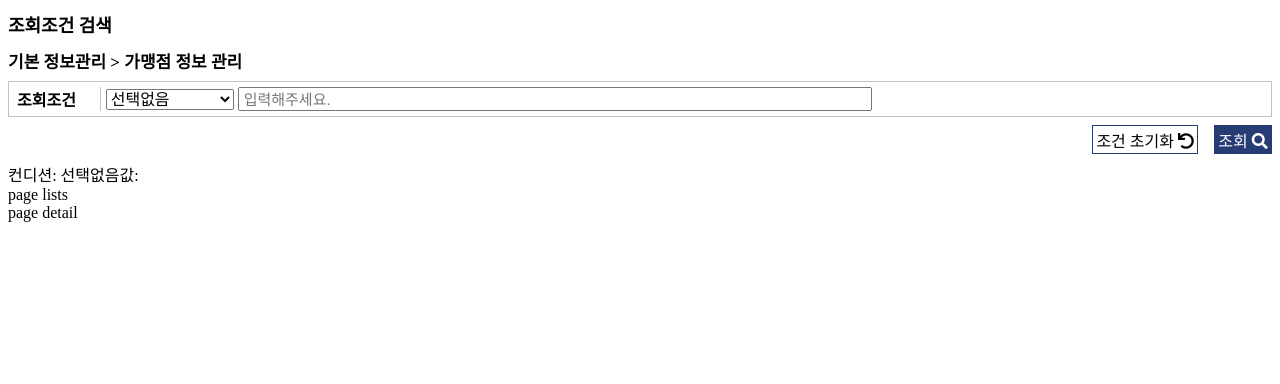
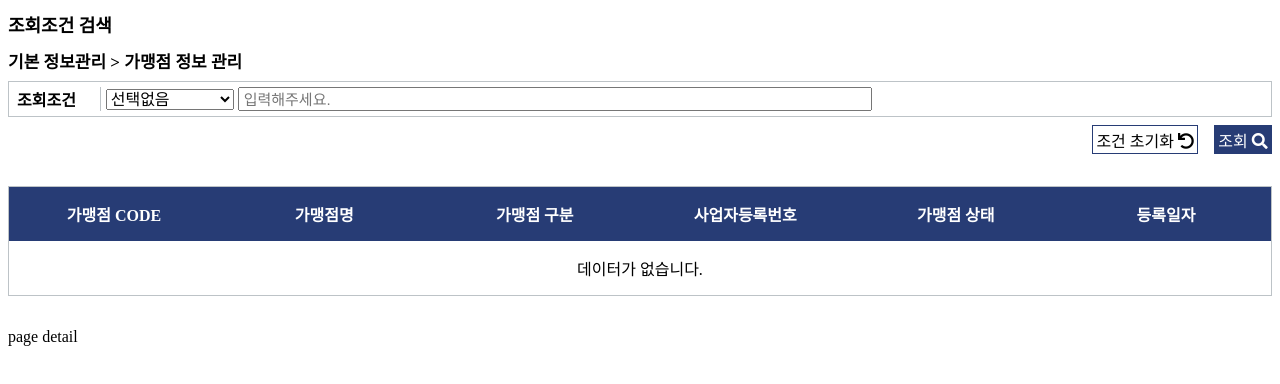
Before and after one commit to minhanPark/vue-cli-page, a Vue app: page / in a window 1280 px wide. Shown: the top 384 px of the page. Built offline with nearby package versions, Linux system fonts and the light colour scheme.

Commit message:
page list design completed

```diff
--- a/src/App.vue
+++ b/src/App.vue
@@ -1,7 +1,7 @@
 <template>
   <div id="app">
     <PageHeader v-on:findLists="getLists"></PageHeader>
-    <PageLists></PageLists>
+    <PageLists v-bind:data="searchedList"></PageLists>
     <PageDetail></PageDetail>
   </div>
 </template>
@@ -66,14 +66,14 @@ export default {
           registrationDate: "2020-07-01"
         }
       ],
-      searchedList: []
+      searchedList: {}
     };
   },
   methods: {
     getLists(condition, value) {
       const temp = condition === "franchiseCode" ? "code" : "franchiseName";
       const lists = this.franchiseLists.filter(list => list[temp] === value);
-      this.searchedList = lists;
+      this.searchedList = lists[0];
       console.log(this.searchedList);
     }
   }
--- a/src/components/PageHeader.vue
+++ b/src/components/PageHeader.vue
@@ -28,10 +28,6 @@
           <i class="fas fa-search"></i>
         </li>
       </ul>
-    </div>
-    <div>
-      <span>컨디션: {{condition}}</span>
-      <span>값: {{value}}</span>
     </div>
     <Modal v-if="showModal">
       <h3 slot="header">오류 발생</h3>
--- a/src/components/PageLists.vue
+++ b/src/components/PageLists.vue
@@ -1,10 +1,68 @@
 <template>
-  <div>page lists</div>
+  <div>
+    <div class="list-container">
+      <table>
+        <tr>
+          <th>가맹점 CODE</th>
+          <th>가맹점명</th>
+          <th>가맹점 구분</th>
+          <th>사업자등록번호</th>
+          <th>가맹점 상태</th>
+          <th>등록일자</th>
+        </tr>
+        <tr v-if="isEmptyList(data) === true">
+          <td colspan="6">데이터가 없습니다.</td>
+        </tr>
+        <tr v-else class="item" v-on:click="handleClick">
+          <td>{{data.code}}</td>
+          <td>{{data.franchiseName}}</td>
+          <td>{{data.loc}}</td>
+          <td>{{data.registrationNum}}</td>
+          <td>{{data.status}}</td>
+          <td>{{data.registrationDate}}</td>
+        </tr>
+      </table>
+    </div>
+  </div>
 </template>
 
 <script>
-export default {};
+export default {
+  props: ["data"],
+  methods: {
+    isEmptyList(param) {
+      return Object.keys(param).length === 0 && param.constructor === Object;
+    },
+    handleClick() {
+      console.log("clicked");
+    }
+  }
+};
 </script>
 
-<style>
+<style scoped>
+.list-container {
+  margin: 2rem 0;
+}
+table {
+  width: 100%;
+  table-layout: fixed;
+  border-collapse: collapse;
+  border: 1.5px solid #bdc3c7;
+}
+th,
+td {
+  padding: 15px;
+  text-align: center;
+  vertical-align: center;
+}
+th {
+  height: 20px;
+  background-color: #273c75;
+  color: white;
+}
+.item:hover {
+  background-color: #ecf0f1;
+  cursor: pointer;
+}
 </style>
```
